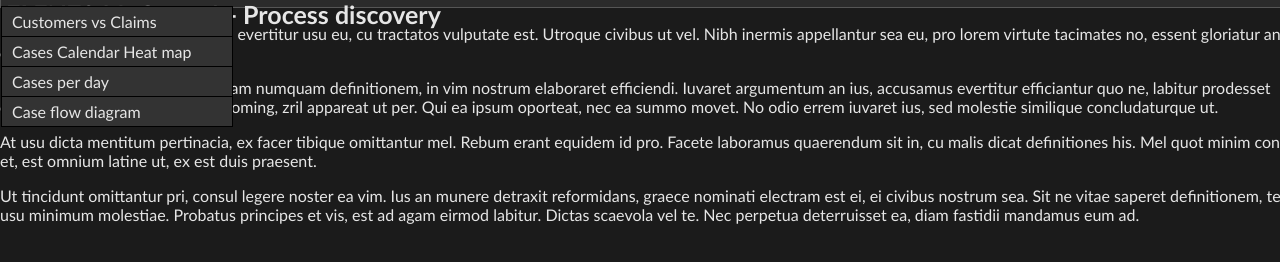
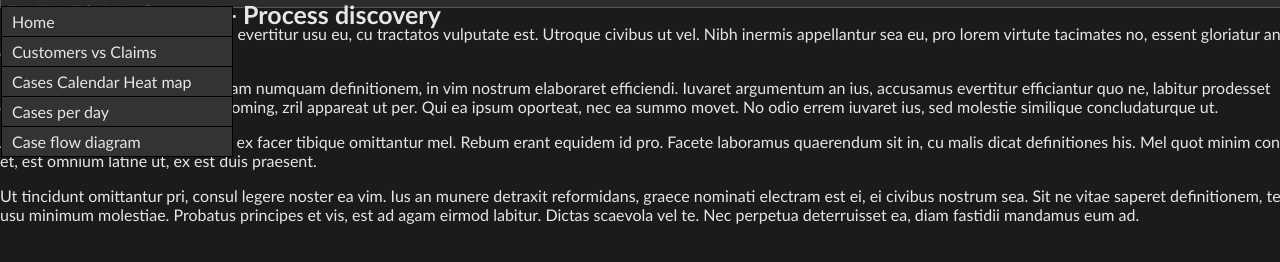
Before and after one commit to ELEN7046-Group1/WebFront, a website: page app/index.html at #/home in a window 1280 px wide. Both pictures are taken after a click on the picture 18 px from the left and 18 px from the top of the page. Shown: the part 34-296 px from the top of the page. Drawn offline with nearby package versions, Linux system fonts and the light colour scheme; some packages are replaced by stand-ins of ours; files that its build step writes are made by us from their sources; files whose address does not match are found by name.

Commit message:
Update menu links to use ui-sref

```diff
--- a/app/views/menu.html
+++ b/app/views/menu.html
@@ -2,9 +2,10 @@
 <ul id="mainMenu" class="menu">
   <!--<li class="menu-item"><a href="#1">Dashboard 1</a></li>-->
   <!--<li class="menu-item"><a href="#2">Dashboard 2</a></li>-->
-  <li class="menu-item"><a href="#/customervsclaim">Customers vs Claims</a></li>
-  <li class="menu-item"><a href="#/calendarheatmap">Cases Calendar Heat map</a></li>
-  <li class="menu-item"><a href="#/casesperdaybarchart">Cases per day</a></li>
+  <li class="menu-item"><a ui-sref="home">Home</a></li>
+  <li class="menu-item"><a ui-sref="customervsclaim">Customers vs Claims</a></li>
+  <li class="menu-item"><a ui-sref="calendarheatmap">Cases Calendar Heat map</a></li>
+  <li class="menu-item"><a ui-sref="casesperdaybarchart">Cases per day</a></li>
   <li class="menu-item"><a href="#5">Case flow diagram</a></li>
 </ul>
 <script type="text/javascript">
```
